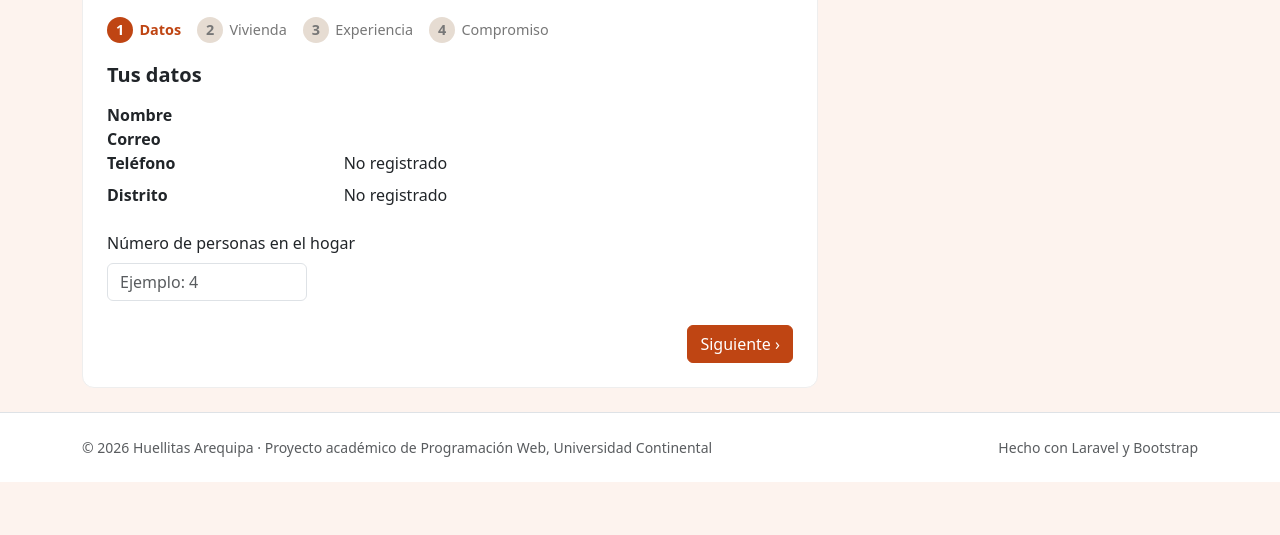
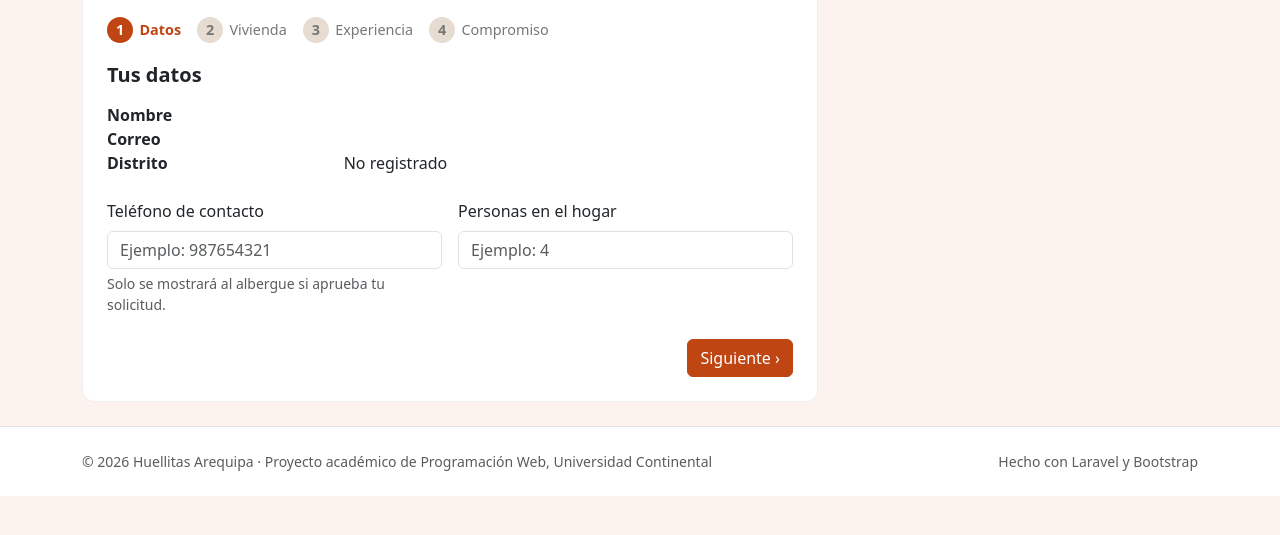
Before and after one commit to 60516025-blip/adopcion-mascotas-arequipa, a Laravel app: template resources/views/solicitudes/create.blade.php in a window 1280 px wide. Shown: the part 191-726 px from the top of the page. Run offline with Laravel 12, Linux system fonts and the light colour scheme; the template is opened without the code that fills it, so the values that code supplies are empty.

Commit message:
Teléfono de contacto en la preadopción, visible al albergue solo al aprobar

```diff
--- a/app/Http/Controllers/SolicitudController.php
+++ b/app/Http/Controllers/SolicitudController.php
@@ -49,6 +49,9 @@ class SolicitudController extends Controller
             return redirect()->route('mascotas.show', $mascota->id)->with('error', $motivo);
         }
 
+        // El teléfono queda en la cuenta: el albergue solo lo ve si aprueba la solicitud
+        $request->user()->forceFill(['telefono' => $request->validated('telefono')])->save();
+
         $this->servicio->crear($mascota, $request->user(), $request->datosSolicitud());
 
         return redirect()->route('solicitudes.index')
--- a/app/Http/Requests/SolicitudRequest.php
+++ b/app/Http/Requests/SolicitudRequest.php
@@ -23,6 +23,7 @@ class SolicitudRequest extends FormRequest
             'permiso_mascotas' => ['required_if:tipo_vivienda,alquilada', 'nullable', 'boolean'],
             'experiencia_previa' => ['nullable', 'string', 'max:1000'],
             'acepta_compromiso' => ['accepted'],
+            'telefono' => ['required', 'regex:/^[0-9+\s\-]{7,20}$/'],
         ];
     }
 
@@ -53,6 +54,8 @@ class SolicitudRequest extends FormRequest
             'max.numeric' => 'El campo :attribute no puede ser mayor que :max.',
             'max.string' => 'El campo :attribute no debe superar :max caracteres.',
             'accepted' => 'Debes aceptar el compromiso de tenencia responsable.',
+            'telefono.required' => 'Escribe un teléfono de contacto.',
+            'telefono.regex' => 'Ingresa un teléfono válido (solo números, entre 7 y 20 caracteres).',
         ];
     }
 
--- a/resources/views/solicitudes/create.blade.php
+++ b/resources/views/solicitudes/create.blade.php
@@ -37,14 +37,25 @@
                         <dl class="row">
                             <dt class="col-sm-4">Nombre</dt><dd class="col-sm-8">{{ $usuario->name }}</dd>
                             <dt class="col-sm-4">Correo</dt><dd class="col-sm-8">{{ $usuario->email }}</dd>
-                            <dt class="col-sm-4">Teléfono</dt><dd class="col-sm-8">{{ $usuario->telefono ?: 'No registrado' }}</dd>
                             <dt class="col-sm-4">Distrito</dt><dd class="col-sm-8">{{ $usuario->distrito ?: 'No registrado' }}</dd>
                         </dl>
-                        <label for="numero_personas" class="form-label">Número de personas en el hogar</label>
-                        <input type="number" id="numero_personas" name="numero_personas" min="1" max="30" required
-                               value="{{ old('numero_personas') }}" placeholder="Ejemplo: 4"
-                               class="form-control @error('numero_personas') is-invalid @enderror" style="max-width:200px">
-                        @error('numero_personas')<div class="invalid-feedback">{{ $message }}</div>@enderror
+                        <div class="row g-3">
+                            <div class="col-sm-6">
+                                <label for="telefono" class="form-label">Teléfono de contacto</label>
+                                <input type="tel" id="telefono" name="telefono" required maxlength="20"
+                                       value="{{ old('telefono', $usuario->telefono) }}" placeholder="Ejemplo: 987654321"
+                                       class="form-control @error('telefono') is-invalid @enderror">
+                                <div class="form-text">Solo se mostrará al albergue si aprueba tu solicitud.</div>
+                                @error('telefono')<div class="invalid-feedback">{{ $message }}</div>@enderror
+                            </div>
+                            <div class="col-sm-6">
+                                <label for="numero_personas" class="form-label">Personas en el hogar</label>
+                                <input type="number" id="numero_personas" name="numero_personas" min="1" max="30" required
+                                       value="{{ old('numero_personas') }}" placeholder="Ejemplo: 4"
+                                       class="form-control @error('numero_personas') is-invalid @enderror">
+                                @error('numero_personas')<div class="invalid-feedback">{{ $message }}</div>@enderror
+                            </div>
+                        </div>
                     </div>
 
                     {{-- Paso 2: Vivienda --}}
```
